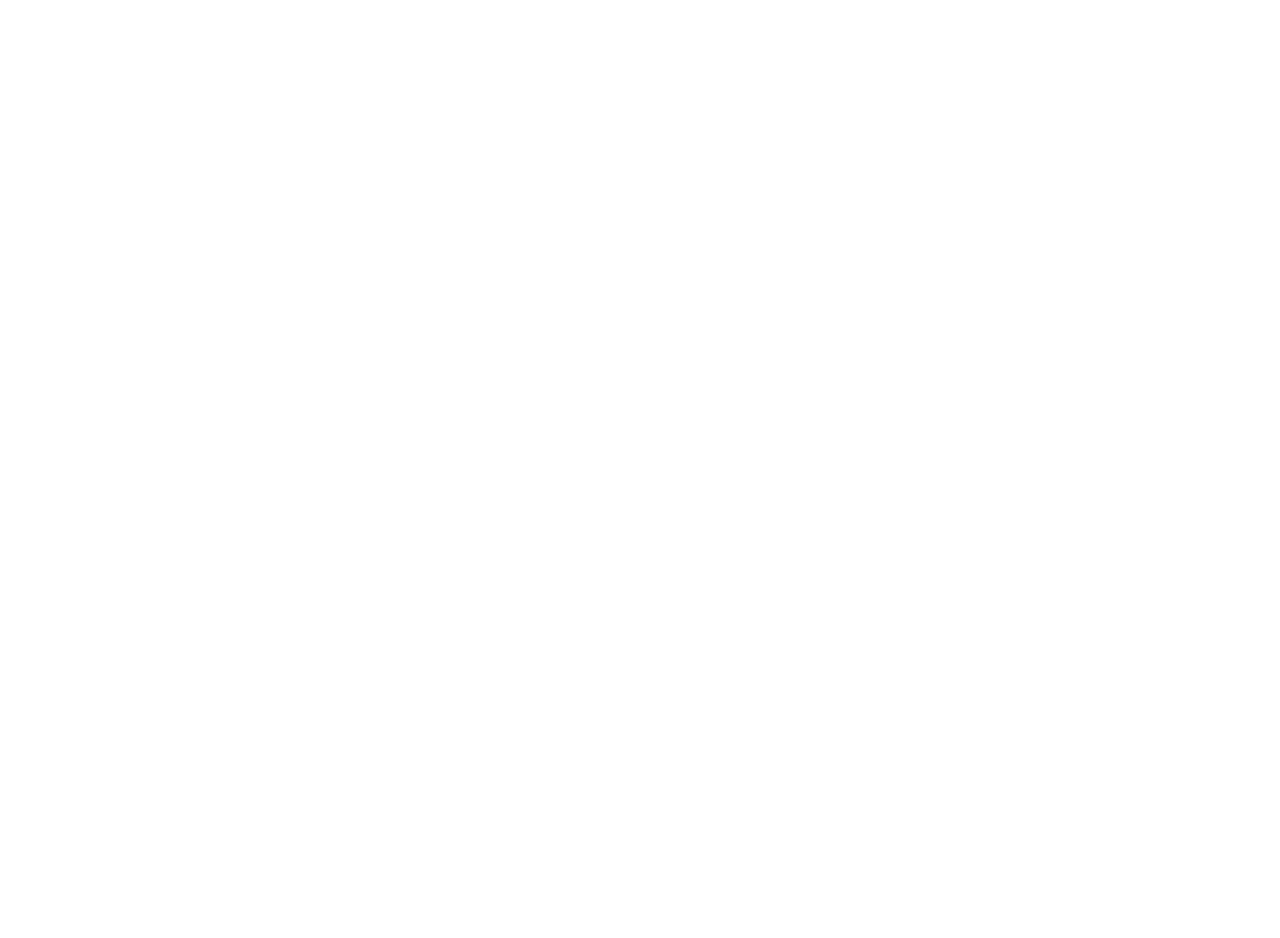
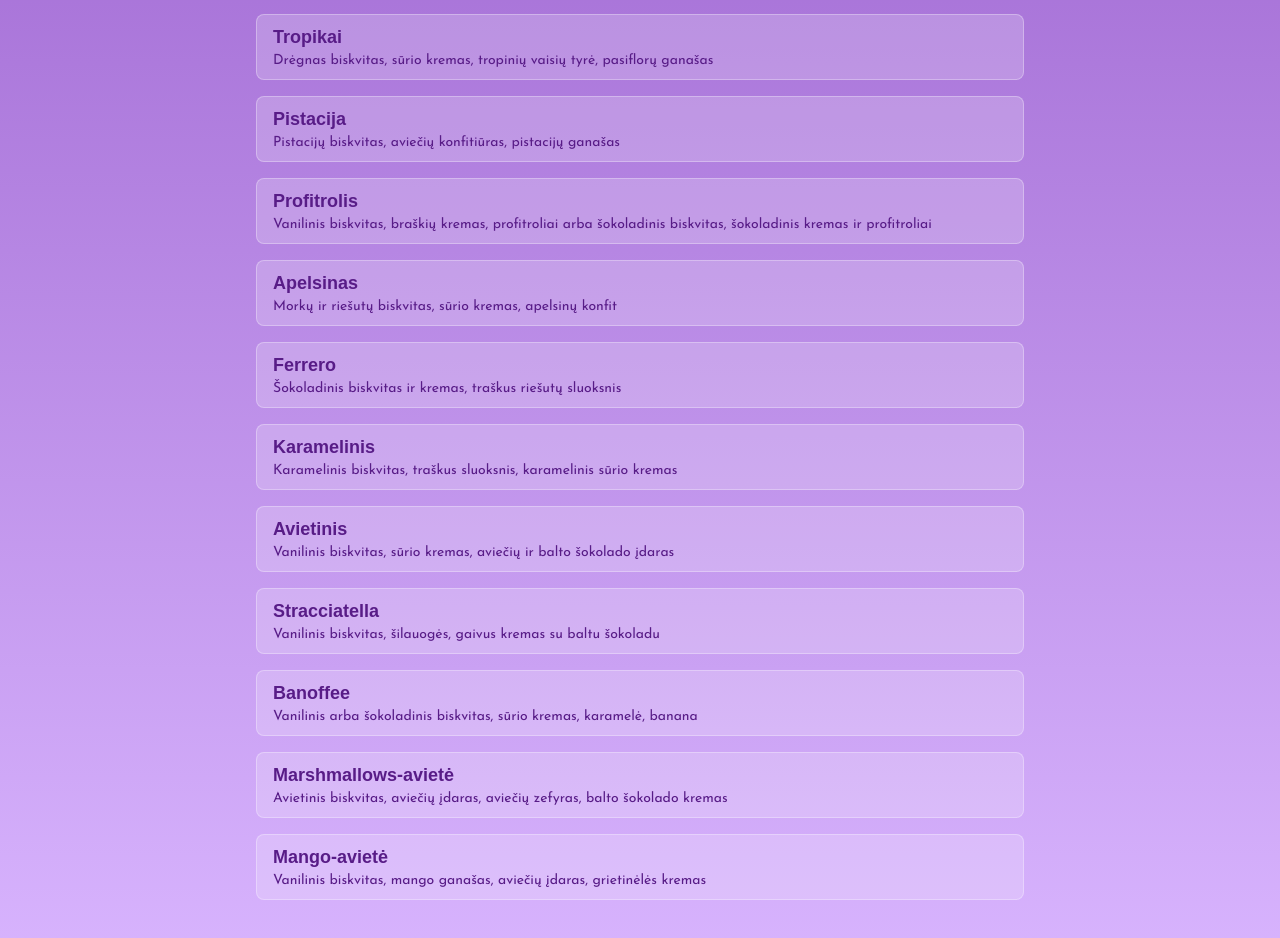
Before and after one commit to Icema159/ariart, a React (Vite) app: page /tortai in a window 1280 px wide. Shown: the part 1320-2258 px from the top of the page. Before the commit the page ends 1278 px from the top, so only its background shows below. Built offline with nearby package versions, Linux system fonts and the light colour scheme; a web font is replaced by a local one.

Commit message:
New flavors

```diff
--- a/src/pages/DekoroPaketai.jsx
+++ b/src/pages/DekoroPaketai.jsx
@@ -7,22 +7,23 @@
             <div className="grid md:grid-cols-2 gap-8">
                 <div className="p-6 border rounded-lg shadow hover:shadow-lg transition-transform duration-300 bg-white text-purple-700 transform hover:scale-105">
                     <h2 className="text-xl font-semibold mb-4">Minimalus</h2>
-                    <p>30–40 vnt. dekoracijų, stalo takelis, kelios gėlės ar sausos kompozicijos, mažos dekoracijos, žvakės. Kaina nuo 45€.</p>
+                    <p>Nuo 200e. Įeina foto sienelė, 2–3 desertiniai staliukai, balionai ir darbas. Dėl papildomos atributikos tartis asmeniškai.</p>
                 </div>
 
                 <div className="p-6 border rounded-lg shadow hover:shadow-lg transition-transform duration-300 bg-white text-purple-700 transform hover:scale-105">
                     <h2 className="text-xl font-semibold mb-4">Standartinis</h2>
-                    <p>50–70 vnt. dekoracijų, gėlės, dekoracijos, tekstilė, žvakės, stalo takeliai. Kaina nuo 60€.</p>
+                    <p>Nuo 400e. Į kaina įeina 2–3 dekoravimo zonos, vizijos išpildymas, foto sienelės, desertiniai staleliai, mūsų turima atributika, darbas.</p>
                 </div>
 
                 <div className="p-6 border rounded-lg shadow hover:shadow-lg transition-transform duration-300 bg-white text-purple-700 transform hover:scale-105">
                     <h2 className="text-xl font-semibold mb-4">Gausesnis</h2>
-                    <p>70–100 vnt. dekoracijų, gausios gėlės, kelios žvakės, dekoracijos, stalo takeliai, tekstilė. Kaina nuo 90€.</p>
+                    <p>Nuo 500e. Tematikos dekoravimas ir spaudos gamyba. Į kaina įeina šventės vizijos išpildymas nuo fotozonos, vaikų ar suaugusiųjų, desertų stalų iki 5 zonų pagal poreikius + papildomai nuomojamas inventorius, spaudos darbai, gyvos gėlės, transportavimas ir kt.</p>
                 </div>
 
                 <div className="p-6 border rounded-lg shadow hover:shadow-lg transition-transform duration-300 bg-white text-purple-700 transform hover:scale-105">
-                    <h2 className="text-xl font-semibold mb-4">Prabangus</h2>
-                    <p>100+ vnt. dekoracijų, prabangios gėlės, daugybė žvakių, tekstilės, individualūs sprendimai. Kaina nuo 120€.</p>
+                    <h2 className="text-xl font-semibold mb-4">Prabangus/Vestuvinis</h2>
+                    <p>Nuo 1000e. Į kaina įeina, puokščių kūrimas, stalų dekoras su mūsų ar nuomojama atributika, saldaus stalo paruošimas, stalo kortelių išdėstymas, staltiesės, servetėlės, fotosienos kūrimas ir kt.
+                        Neįeina: gyvos gėlės, kėdžių, tekstilės, polėkščių nuoma, žvakės, molbertai, spauda, transportas (0,50 €/km).</p>
                 </div>
             </div>
         </div>
--- a/src/pages/Tortai.jsx
+++ b/src/pages/Tortai.jsx
@@ -48,9 +48,10 @@
     {
         name: 'Šilkine aguona',
         description: 'Aguoninis biskvitas laistytas pienu, balto šokolado ir maskarponės kremas',
-        image: 'tortai/silkine aguona.jpg',
+        image: '/tortai/silkine aguona.jpg',
         price: 'nuo 25€ / kg'
-    }
+    },
+
 ];
 
 const Tortai = () => {
@@ -117,6 +118,53 @@
                             </div>
                         ))}
                     </div>
+                    <h3 className="text-2xl font-semibold text-center mt-16 mb-6">Kiti skoniai</h3>
+                    <div className="max-w-3xl mx-auto space-y-4 text-purple-900">
+                        <div className="bg-white/20 border border-white/30 rounded-lg px-4 py-2">
+                            <h4 className="text-lg font-semibold">Tropikai</h4>
+                            <p className="text-sm">Drėgnas biskvitas, sūrio kremas, tropinių vaisių tyrė, pasiflorų ganašas</p>
+                        </div>
+                        <div className="bg-white/20 border border-white/30 rounded-lg px-4 py-2">
+                            <h4 className="text-lg font-semibold">Pistacija</h4>
+                            <p className="text-sm">Pistacijų biskvitas, aviečių konfitiūras, pistacijų ganašas</p>
+                        </div>
+                        <div className="bg-white/20 border border-white/30 rounded-lg px-4 py-2">
+                            <h4 className="text-lg font-semibold">Profitrolis</h4>
+                            <p className="text-sm">Vanilinis biskvitas, braškių kremas, profitroliai arba šokoladinis biskvitas, šokoladinis kremas ir profitroliai</p>
+                        </div>
+                        <div className="bg-white/20 border border-white/30 rounded-lg px-4 py-2">
+                            <h4 className="text-lg font-semibold">Apelsinas</h4>
+                            <p className="text-sm">Morkų ir riešutų biskvitas, sūrio kremas, apelsinų konfit</p>
+                        </div>
+                        <div className="bg-white/20 border border-white/30 rounded-lg px-4 py-2">
+                            <h4 className="text-lg font-semibold">Ferrero</h4>
+                            <p className="text-sm">Šokoladinis biskvitas ir kremas, traškus riešutų sluoksnis</p>
+                        </div>
+                        <div className="bg-white/20 border border-white/30 rounded-lg px-4 py-2">
+                            <h4 className="text-lg font-semibold">Karamelinis</h4>
+                            <p className="text-sm">Karamelinis biskvitas, traškus sluoksnis, karamelinis sūrio kremas</p>
+                        </div>
+                        <div className="bg-white/20 border border-white/30 rounded-lg px-4 py-2">
+                            <h4 className="text-lg font-semibold">Avietinis</h4>
+                            <p className="text-sm">Vanilinis biskvitas, sūrio kremas, aviečių ir balto šokolado įdaras</p>
+                        </div>
+                        <div className="bg-white/20 border border-white/30 rounded-lg px-4 py-2">
+                            <h4 className="text-lg font-semibold">Stracciatella</h4>
+                            <p className="text-sm">Vanilinis biskvitas, šilauogės, gaivus kremas su baltu šokoladu</p>
+                        </div>
+                        <div className="bg-white/20 border border-white/30 rounded-lg px-4 py-2">
+                            <h4 className="text-lg font-semibold">Banoffee</h4>
+                            <p className="text-sm">Vanilinis arba šokoladinis biskvitas, sūrio kremas, karamelė, banana</p>
+                        </div>
+                        <div className="bg-white/20 border border-white/30 rounded-lg px-4 py-2">
+                            <h4 className="text-lg font-semibold">Marshmallows-avietė</h4>
+                            <p className="text-sm">Avietinis biskvitas, aviečių įdaras, aviečių zefyras, balto šokolado kremas</p>
+                        </div>
+                        <div className="bg-white/20 border border-white/30 rounded-lg px-4 py-2">
+                            <h4 className="text-lg font-semibold">Mango-avietė</h4>
+                            <p className="text-sm">Vanilinis biskvitas, mango ganašas, aviečių įdaras, grietinėlės kremas</p>
+                        </div>
+                    </div>
                 </section>
             </>
         </SwipeWrapper>
```
